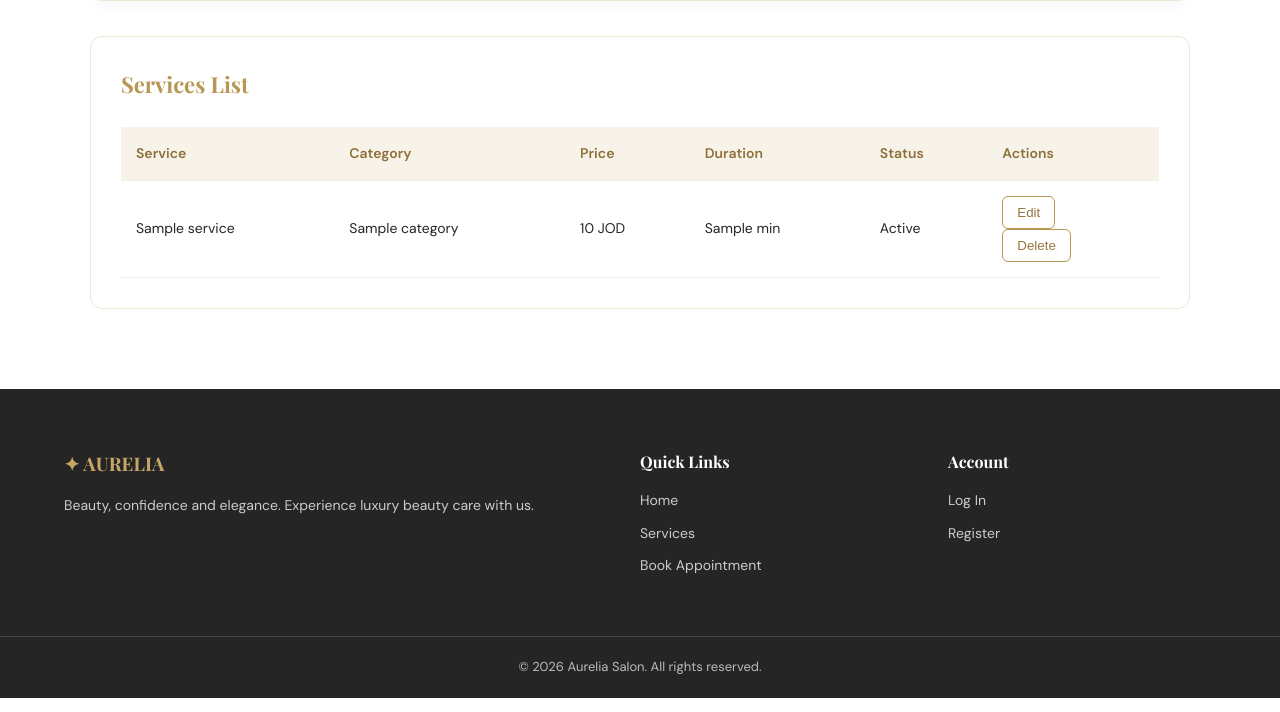
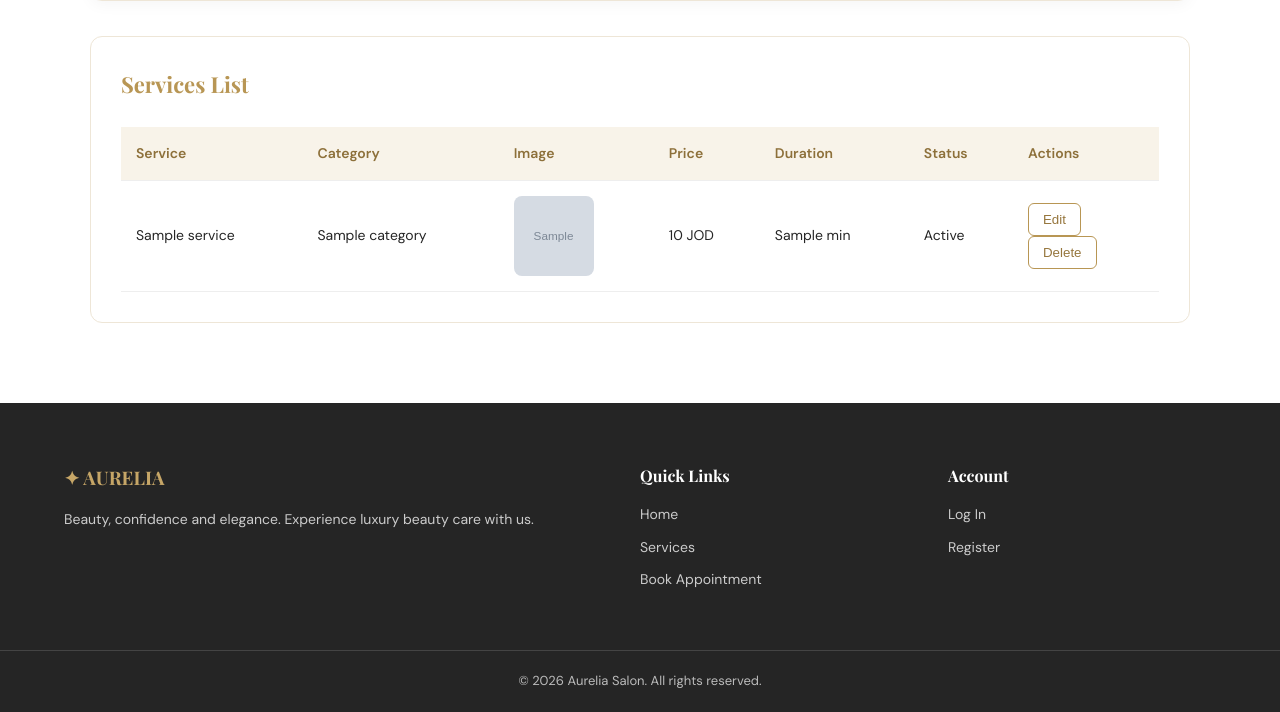
Before and after one commit to tamaraqweder/salon-booking-system, a PHP site: page /admin/services.php in a window 1280 px wide. Shown: the part 1127-1839 px from the top of the page. Run offline with PHP 8.4, Linux system fonts and the light colour scheme; tables that the repository leaves empty or names only in its code hold one stand-in row (values such as "Sample post"); grey boxes marked "Sample" are stand-in pictures.

Commit message:
feat: display service images in admin services table

```diff
--- a/admin/services.php
+++ b/admin/services.php
@@ -23,9 +23,9 @@ if ($_SERVER["REQUEST_METHOD"] === "POST")
 
        $imageName = null;
 
-       if ($_FILES["image"]["error"] === UPLOAD_ERR_OK)
+       if ($_FILES["image"]["error"] === UPLOAD_ERR_OK)//اذا الصوره انرفعت بدون اخطاء
          {
-             $imageName = uniqid() . "_" . basename($_FILES["image"]["name"]);
+             $imageName = uniqid() . "_" . basename($_FILES["image"]["name"]);//انشاء اسم جديد للصوره
               move_uploaded_file( $_FILES["image"]["tmp_name"], "../uploads/" . $imageName );
 
         }
@@ -55,7 +55,9 @@ $allServices = $services->getAllServices();
 <head>
     <meta charset="UTF-8">
     <meta name="viewport" content="width=device-width, initial-scale=1.0">
+
     <title>Manage Services | AURELIA</title>
+
     <link rel="stylesheet" href="../css/main.css">
     <link rel="stylesheet" href="../css/services.css">
 </head>
@@ -70,9 +72,11 @@ $allServices = $services->getAllServices();
         <p>Add, edit, and delete salon services.</p>
 
         <section class="add-service">
+
             <h2>Add New Service</h2>
 
-           <form method="POST" enctype="multipart/form-data" >
+            <form method="POST" enctype="multipart/form-data">
+
                 <label for="category">Category</label>
 
                 <select id="category" name="category_id" required>
@@ -87,25 +91,50 @@ $allServices = $services->getAllServices();
                 </select>
 
                 <label for="service_name">Service Name</label>
-                <input type="text" id="service_name" name="service_name" required>
+                <input
+                    type="text"
+                    id="service_name"
+                    name="service_name"
+                    required
+                >
 
                 <label for="description">Description</label>
-                <textarea id="description" name="description"></textarea>
+                <textarea
+                    id="description"
+                    name="description"
+                ></textarea>
 
                 <label for="price">Price (JOD)</label>
-                <input type="number" id="price" name="price"
-                       min="0" step="0.01" required>
+                <input
+                    type="number"
+                    id="price"
+                    name="price"
+                    min="0"
+                    step="0.01"
+                    required
+                >
 
                 <label for="duration">Duration (minutes)</label>
-                <input type="number" id="duration" name="duration_minutes"
-                       min="1" required>
+                <input
+                    type="number"
+                    id="duration"
+                    name="duration_minutes"
+                    min="1"
+                    required
+                >
 
                 <label for="image">Image</label>
-                <input type="file" id="image" name="image" accept="image/*">
+                <input
+                    type="file"
+                    id="image"
+                    name="image"
+                    accept="image/*"
+                >
 
                 <button type="submit">Add Service</button>
 
             </form>
+
         </section>
 
         <section class="services-list">
@@ -113,34 +142,70 @@ $allServices = $services->getAllServices();
             <h2>Services List</h2>
 
             <table>
+
                 <thead>
                     <tr>
                         <th>Service</th>
                         <th>Category</th>
+                        <th>Image</th>
                         <th>Price</th>
                         <th>Duration</th>
                         <th>Status</th>
                         <th>Actions</th>
                     </tr>
                 </thead>
+
                 <tbody>
+
                     <?php foreach ($allServices as $item): ?>
+
                         <tr>
-            <td><?= htmlspecialchars($item["service_name"]) ?></td>
 
-            <td><?= htmlspecialchars($item["category_name"]) ?></td>
+                            <td>
+                                <?= htmlspecialchars($item["service_name"]) ?>
+                            </td>
 
-            <td><?= htmlspecialchars($item["price"]) ?> JOD</td>
+                            <td>
+                                <?= htmlspecialchars($item["category_name"]) ?>
+                            </td>
 
-            <td><?= htmlspecialchars($item["duration_minutes"]) ?> min</td>
+                            <td>
+                                <?php if (!empty($item["image"])): ?>
+
+                                    <img
+                                        src="../uploads/<?= htmlspecialchars($item["image"]) ?>"
+                                        alt="Service Image"
+                                        class="service-image"
+                                    >
+
+                                <?php else: ?>
+
+                                    No Image
+
+                                <?php endif; ?>
+                            </td>
+
+                            <td>
+                                <?= htmlspecialchars($item["price"]) ?> JOD
+                            </td>
+
+                            <td>
+                                <?= htmlspecialchars($item["duration_minutes"]) ?> min
+                            </td>
 
                             <td>
                                 <?= $item["is_active"] == 1 ? "Active" : "Inactive" ?>
                             </td>
 
                             <td>
+
                                 <form action="edit-service.php" method="GET">
-                      <input type="hidden"   name="service_id" value="<?= $item["service_id"] ?>">
+
+                                    <input
+                                        type="hidden"
+                                        name="service_id"
+                                        value="<?= $item["service_id"] ?>"
+                                    >
 
                                     <button type="submit" class="edit-btn">
                                         Edit
@@ -148,37 +213,42 @@ $allServices = $services->getAllServices();
 
                                 </form>
 
-                <form action="delete-service.php" method="POST" onsubmit="return confirm('Are you sure you want to delete this service?');">
+                                <form
+                                    action="delete-service.php"
+                                    method="POST"
+                                    onsubmit="return confirm('Are you sure you want to delete this service?');"
+                                >
 
-                  <input type="hidden" name="service_id" value="<?= $item["service_id"] ?>" >
+                                    <input
+                                        type="hidden"
+                                        name="service_id"
+                                        value="<?= $item["service_id"] ?>"
+                                    >
 
-                         <button type="submit" name="delete_service" class="delete-btn">  Delete </button>
+                                    <button
+                                        type="submit"
+                                        name="delete_service"
+                                        class="delete-btn"
+                                    >
+                                        Delete
+                                    </button>
+
                                 </form>
+
                             </td>
-
-
-
-
-
 
                         </tr>
 
-
-
-
                     <?php endforeach; ?>
 
+                </tbody>
 
-
-
-            </tbody>
             </table>
 
         </section>
 
     </main>
 
-
     <?php include '../includes/footer.php'; ?>
 
 </body>
--- a/css/services.css
+++ b/css/services.css
@@ -147,6 +147,12 @@
     background-color: #b89654;
     color: white;
 }
+.service-image {
+    width: 80px;
+    height: 80px;
+    object-fit: cover;
+    border-radius: 8px;
+}
 
 /* ===== RESPONSIVE ===== */
 
```
Lines whose indentation alone changed are shown as unchanged.
